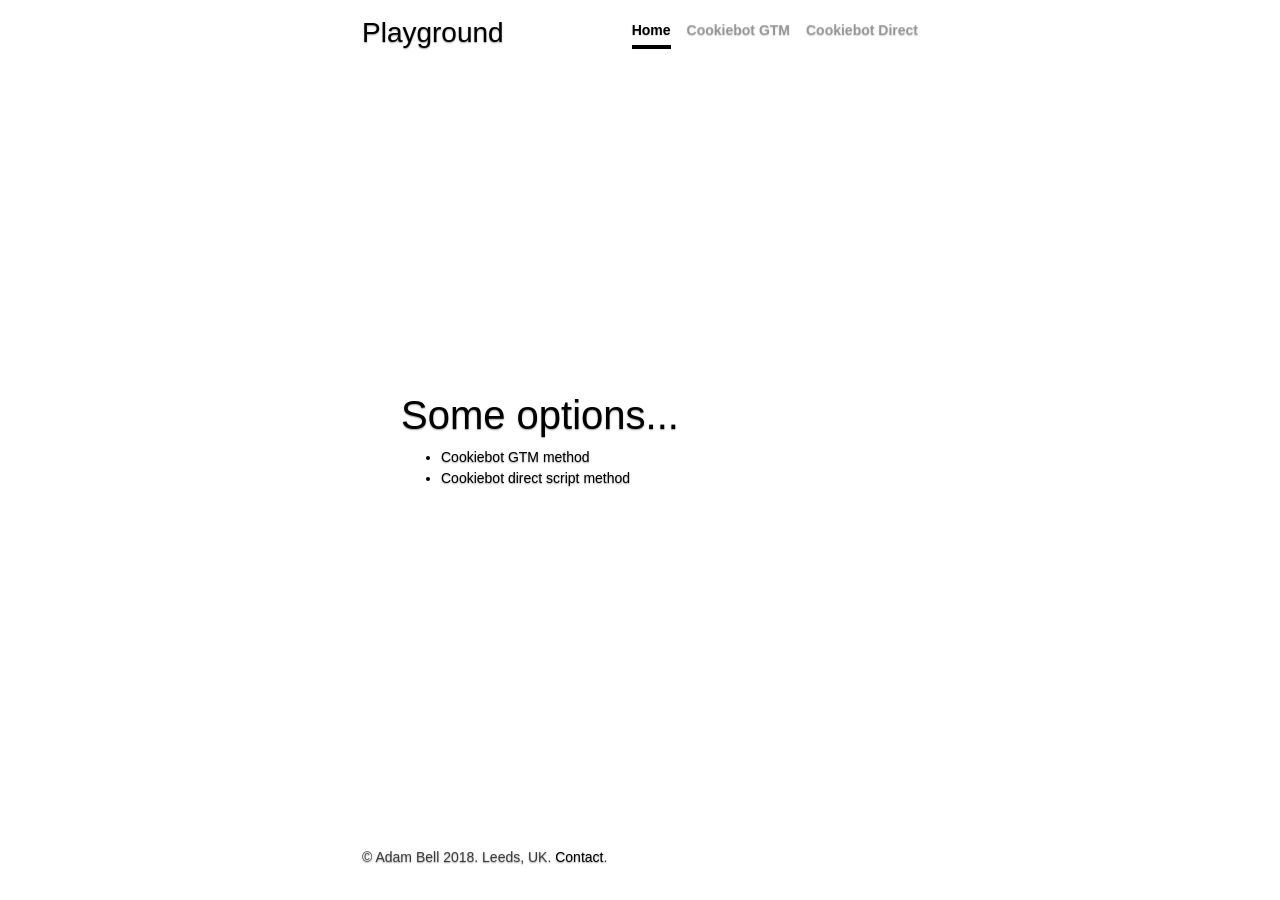
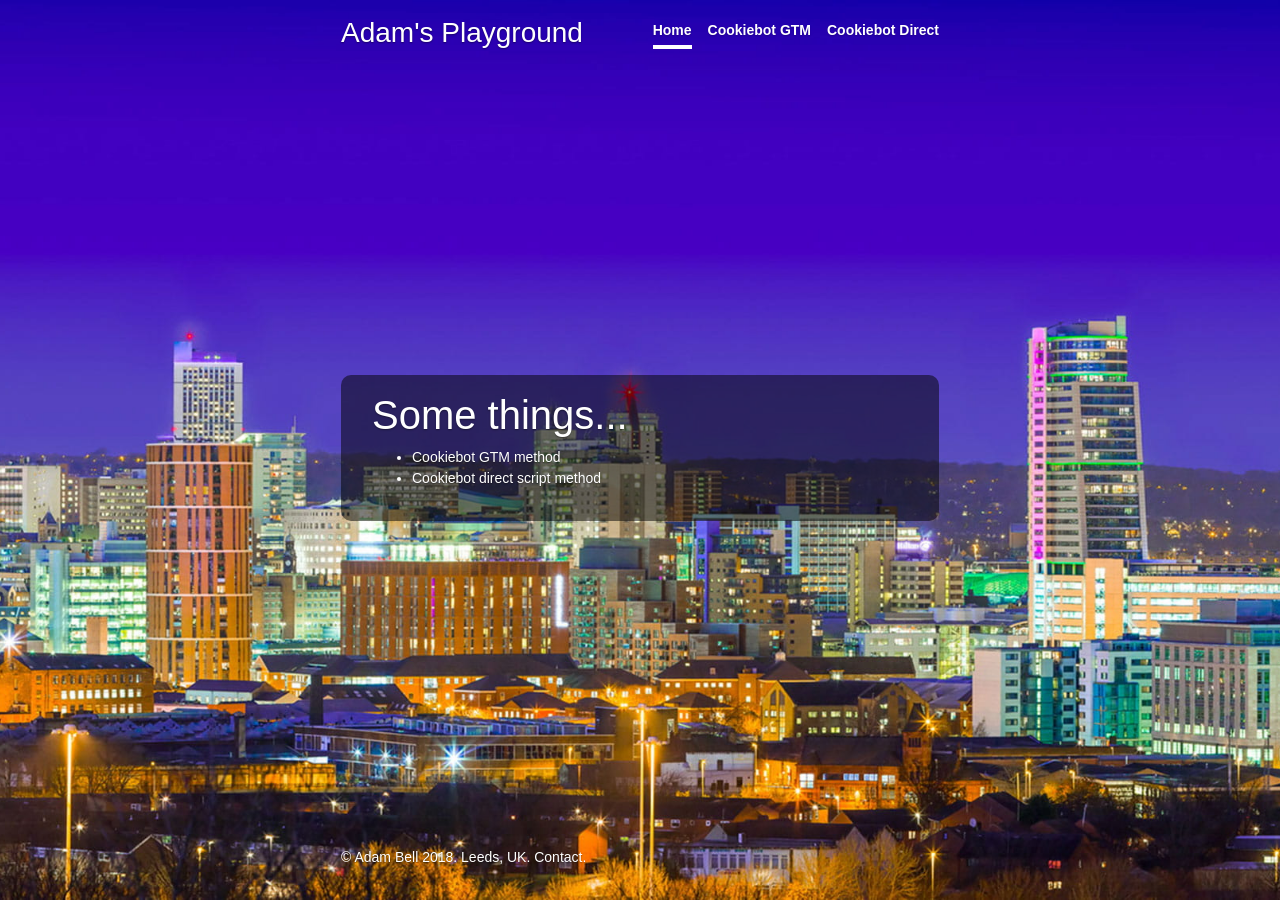
Before and after one commit to a-m-b/a-m-b.github.io, a Jekyll site: the page built from index.html, in a window 1280 px wide. Built offline with Jekyll 4.4.1, drawn with Linux system fonts in a browser that asks for light colours.

Commit message:
background

```diff
--- a/_layouts/default.html
+++ b/_layouts/default.html
@@ -1,5 +1,5 @@
 <!doctype html>
-<html lang="en">
+<html lang="en-GB">
     <head>
         <meta charset="utf-8">
         <title>{{ page.title }} | Adam Bell</title>
@@ -16,11 +16,11 @@
         {% endif %}
         {% include gtm.html %}
     </head>
-    <body>
+    <body {% if page.show_background %}bg{% endif %}>
         <div class="cover-container d-flex w-100 h-100 p-3 mx-auto flex-column">
             <header class="masthead mb-auto">
                 <div class="inner">
-                    <h3 class="masthead-brand">Playground</h3>
+                    <h3 class="masthead-brand">Adam's Playground</h3>
                     <nav class="nav nav-masthead justify-content-center">
                         {% assign navigation_pages = site.html_pages | sort: 'navigation_weight' %}
                         {% for item in navigation_pages %}
--- a/css/styles.css
+++ b/css/styles.css
@@ -34,7 +34,7 @@ a:hover {
 }
 
 .cover-container {
-  max-width: 42em;
+  max-width: 45em;
 }
 
 /*
@@ -99,6 +99,37 @@ a:hover {
 }
 
 /*
+ * Leeds override styles
+ */
+body[bg] {
+  color: #fff !important;
+  background: rgba(0, 0, 0, .5) url(../images/leeds-night.jpg) no-repeat;
+  background-position: center;
+  background-repeat: no-repeat;
+  background-size: cover;
+}
+
+body[bg] a,
+body[bg] a:focus,
+body[bg] a:hover {
+  color: #fff !important;
+}
+
+body[bg] .nav-masthead .active {
+  border-bottom-color: #fff !important;
+}
+
+body[bg] .cover {
+  padding: 1rem;
+  background: rgba(0, 0, 0, 0.5);
+  border-radius: 10px;
+}
+
+body[bg] .mastfoot {
+  color: #fff;
+}
+
+/*
  * cookie-moster
  */
 #cookie-moster {
@@ -118,7 +149,7 @@ a:hover {
     width: 50%;
     height: 50%;
     background: url(../images/cookies.jpg) no-repeat;
-    background-size: 60%;
+    background-size: 58%;
     background-position: bottom;
     -webkit-animation: say-hello 5s forwards; /* Safari 4+ */
     -moz-animation: say-hello 5s forwards; /* Fx 5+ */
--- a/direct.html
+++ b/direct.html
@@ -1,7 +1,7 @@
 ---
 layout: default
 title: Cookiebot Direct
-description: Example usage of Cookiebot where the script is inserted directly into the header.
+description: Example usage of Cookiebot for GDPR compliance where the script is inserted directly into the header.
 navigation_weight: 3
 cookies: 1
 cookiebot: 1
--- a/gtm.html
+++ b/gtm.html
@@ -1,7 +1,7 @@
 ---
 layout: default
 title: Cookiebot GTM
-description: Example usage of Cookiebot where the script is injected into the page using Google Tag Manager.
+description: Example usage of Cookiebot for GDPR compliance where the script is injected into the page using Google Tag Manager.
 navigation_weight: 2
 cookies: 1
 ---
--- a/index.html
+++ b/index.html
@@ -3,9 +3,10 @@ layout: default
 title: Home
 description: My home for playing around.
 navigation_weight: 1
+show_background: 1
 ---
 
-<h1>Some options...</h1>
+<h1>Some things...</h1>
 
 <ul>
     <li><a href="gtm.html">Cookiebot GTM method</a></li>
```
Also changed, not shown: Gemfile.lock, images/leeds-night.jpg (added).
